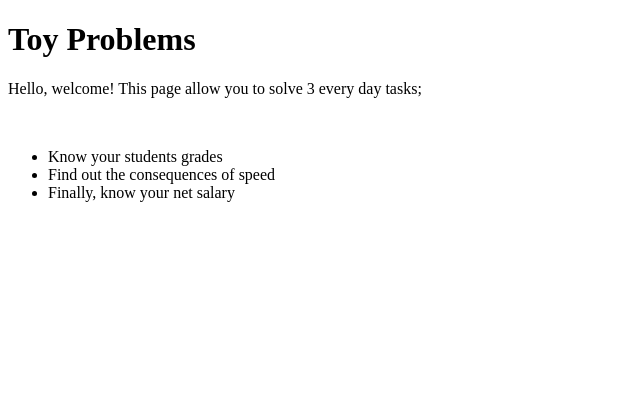
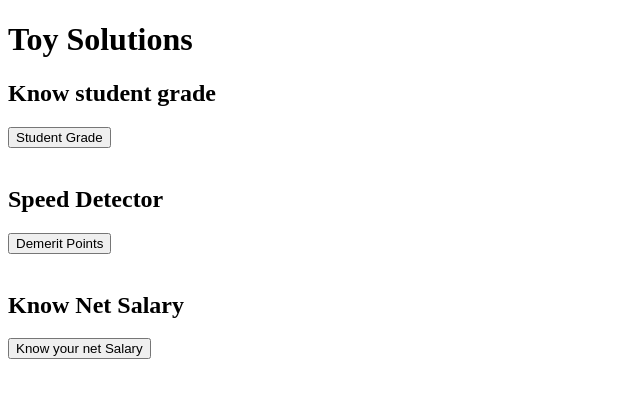
Before and after one commit to Nest05/Toy-Problems-Phase-1, a plain HTML site: page Index.html in a window 1280 px wide. Shown: the whole page, without its empty margins (0-640 px from the left). Drawn offline with Linux system fonts and the light colour scheme.

Commit message:
Toy Problems

```diff
--- a/Detector.js
+++ b/Detector.js
@@ -21,3 +21,9 @@ function calculateDemeritPoints(speed){
       return 'Points:' + demeritPoints;
 }
 console.log(calculateDemeritPoints(150));
+
+function showDemPoints(){
+    const entSpeed = parseInt(prompt ('Enter speed'));
+    const demPoints = calculateDemeritPoints(entSpeed);
+    alert(`${demPoints}!`);
+}
--- a/Grade.js
+++ b/Grade.js
@@ -18,3 +18,9 @@ function studentMark(mark){
     }
 }
 console.log(studentMark(53));
+
+function showGrade(){
+    const entGrade = parseInt( prompt ('Enter mark'));
+    const studentGrade = studentMark(entGrade);
+    alert(`The grade is: ${studentGrade}`);
+}
--- a/Index.html
+++ b/Index.html
@@ -7,15 +7,17 @@
     <title>Toy Problems</title>
 </head>
 <body>
-    <h1>Toy Problems</h1>
-    <p>Hello, welcome! This page allow you to solve 3 every day tasks;</p>
+    <h1>Toy Solutions</h1>
+    <h2>Know student grade</h2>
+    <button onclick="showGrade()">Student Grade</button>
     <br>
-    <ul>
-        <li>Know your students grades</li>
-        <li>Find out the consequences of speed</li>
-        <li>Finally, know your net salary</li>
-    </ul>
-
+    <br>
+    <h2>Speed Detector</h2>
+    <button onclick="showDemPoints()">Demerit Points</button>
+    <br>
+    <br>
+    <h2>Know Net Salary</h2>
+    <button onclick="netSalaryReceived()">Know your net Salary</button>
 
     <script src="Grade.js"></script>
     <script src="Detector.js"></script>
```
Also changed, not shown: Salary.js (line endings or trailing spaces).
